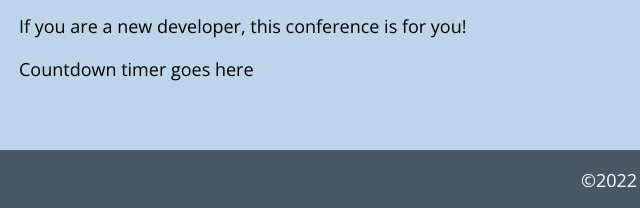
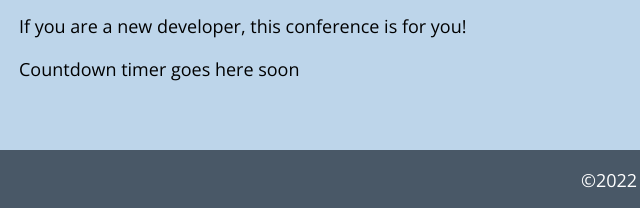
Before and after one commit to zaksorel/Advancing-Technology-example, a plain HTML site: page index.html in a window 1280 px wide. Shown: the part 4341-4549 px from the top of the page, 31-671 px from the left. Drawn offline with nearby package versions, Linux system fonts and the light colour scheme.

Commit message:
changed wording

```diff
--- a/index.html
+++ b/index.html
@@ -160,7 +160,7 @@
 <h3>What are you waiting for</h3>
 <a href="tickets.html">GET TICKETS TODAY</a>
 <p>If you are a new developer, this conference is for you!</p>
-<p>Countdown timer goes here</p>
+<p>Countdown timer goes here soon</p>
 </div>
 </section>
 
```
